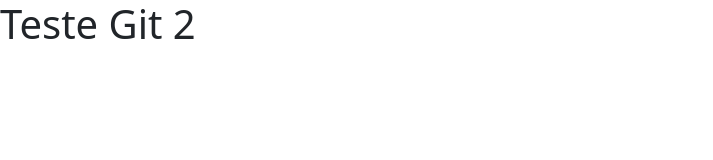
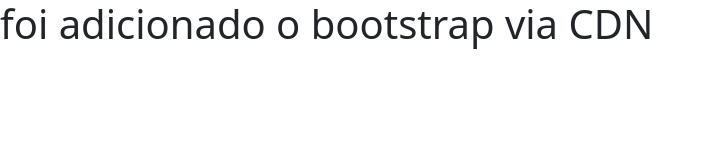
Before and after one commit to Protasiojr/orion, a plain HTML site: page index.html in a window 1280 px wide. Shown: the whole page, without its empty margins (0-713 px from the left). Drawn offline with nearby package versions, Linux system fonts and the light colour scheme.

Commit message:
alteracao

```diff
--- a/index.html
+++ b/index.html
@@ -10,7 +10,7 @@
 </head>
 <body>
     <h1>
-        Teste Git 2
+        foi adicionado o bootstrap via CDN
     </h1>
 
 
```
